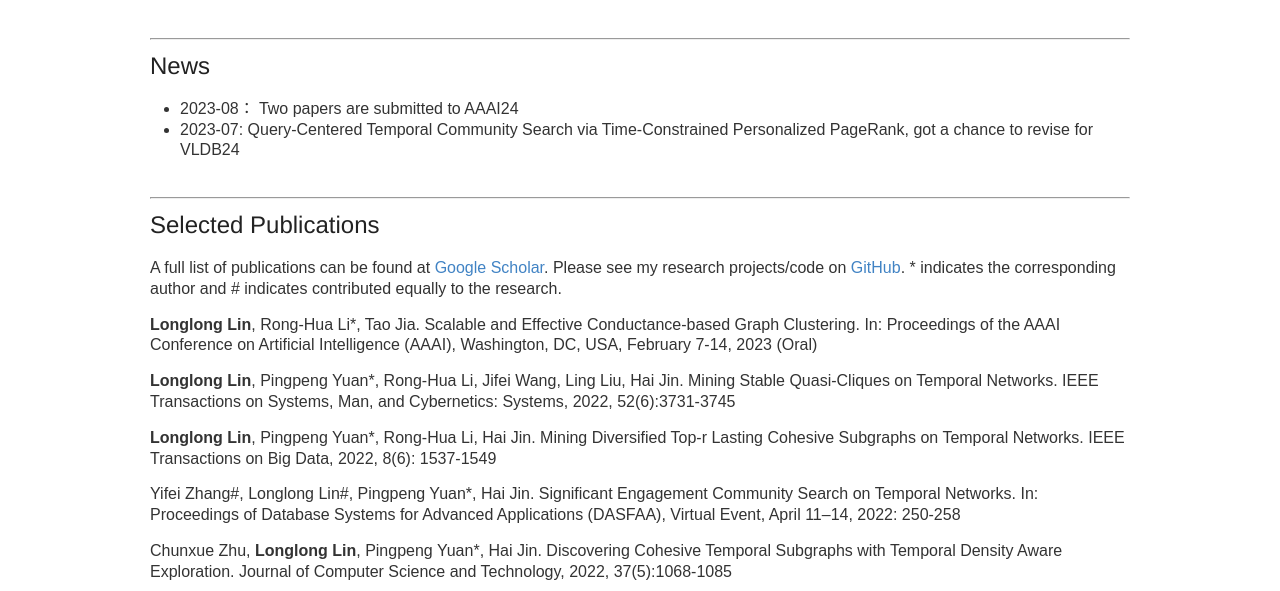
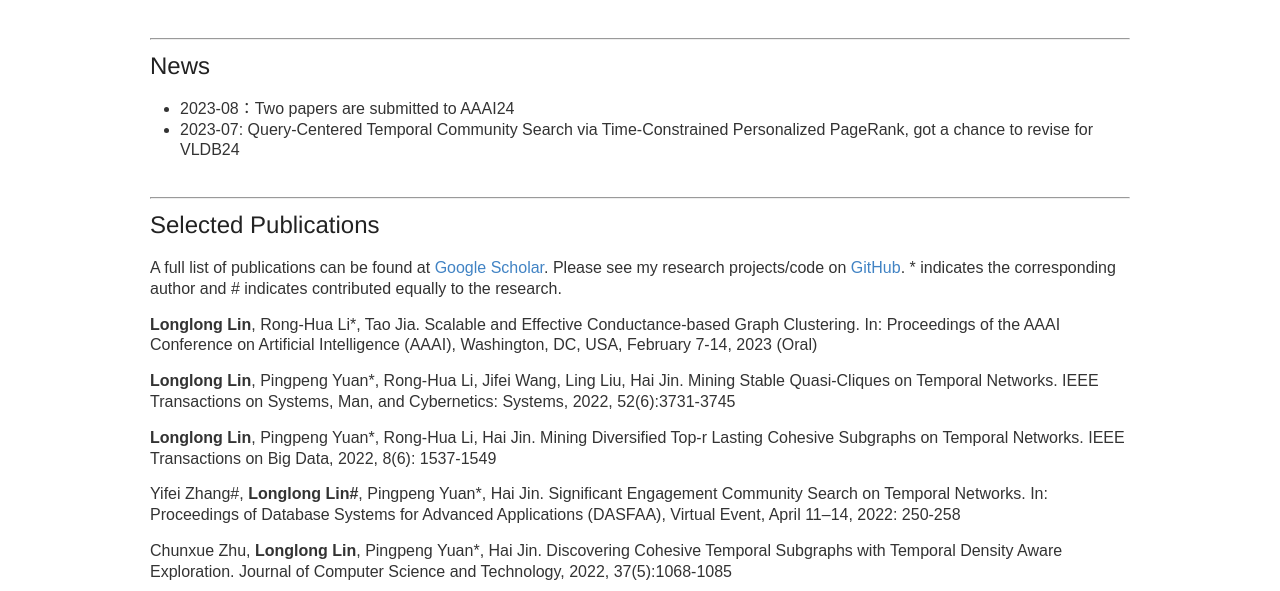
Before and after one commit to longlonglin/longlonglin.github.io, a Jekyll site: the page built from index.md, in a window 1280 px wide. Shown: the part 379-970 px from the top of the page. Built offline with Jekyll 4.4.1, drawn with Linux system fonts in a browser that asks for light colours; our own code applies the rules of GitHub Pages for plain Markdown files.

```diff
--- a/index.md
+++ b/index.md
@@ -15,7 +15,7 @@ ___
 * 2023-08: PHGC: Provable and Fast Conductance Based Higher-Order Graph Clustering, submitted to AAAI24
 * 2023-08: PSNE: Scaling Structure-aware Network Embedding via Spectral Sparsification, submitted to AAAI24
 -->
-* 2023-08： Two papers are submitted to AAAI24
+* 2023-08：Two papers are submitted to AAAI24
 * 2023-07: Query-Centered Temporal Community Search via Time-Constrained Personalized PageRank, got a chance to revise for VLDB24
 <br><br>
 
@@ -32,7 +32,7 @@ A full list of publications can be found at [Google Scholar](https://scholar.lan
 
 **Longlong Lin**, Pingpeng Yuan<sup>*</sup>, Rong-Hua Li, Hai Jin. Mining Diversified Top-r Lasting Cohesive Subgraphs on Temporal Networks. IEEE Transactions on Big Data, 2022, 8(6): 1537-1549 <br>
 
-Yifei Zhang<sup>#</sup>, Longlong Lin<sup>#</sup>, Pingpeng Yuan<sup>*</sup>, Hai Jin. Significant Engagement Community Search on Temporal Networks. In: Proceedings of Database Systems for Advanced Applications (DASFAA), Virtual Event, April 11–14, 2022: 250-258 <br>
+Yifei Zhang<sup>#</sup>, **Longlong Lin<sup>#</sup>**, Pingpeng Yuan<sup>*</sup>, Hai Jin. Significant Engagement Community Search on Temporal Networks. In: Proceedings of Database Systems for Advanced Applications (DASFAA), Virtual Event, April 11–14, 2022: 250-258 <br>
 
 Chunxue Zhu, **Longlong Lin**, Pingpeng Yuan<sup>*</sup>, Hai Jin.  Discovering Cohesive Temporal Subgraphs with Temporal Density Aware Exploration. Journal of Computer Science and Technology, 2022, 37(5):1068-1085 <br>
 
```
